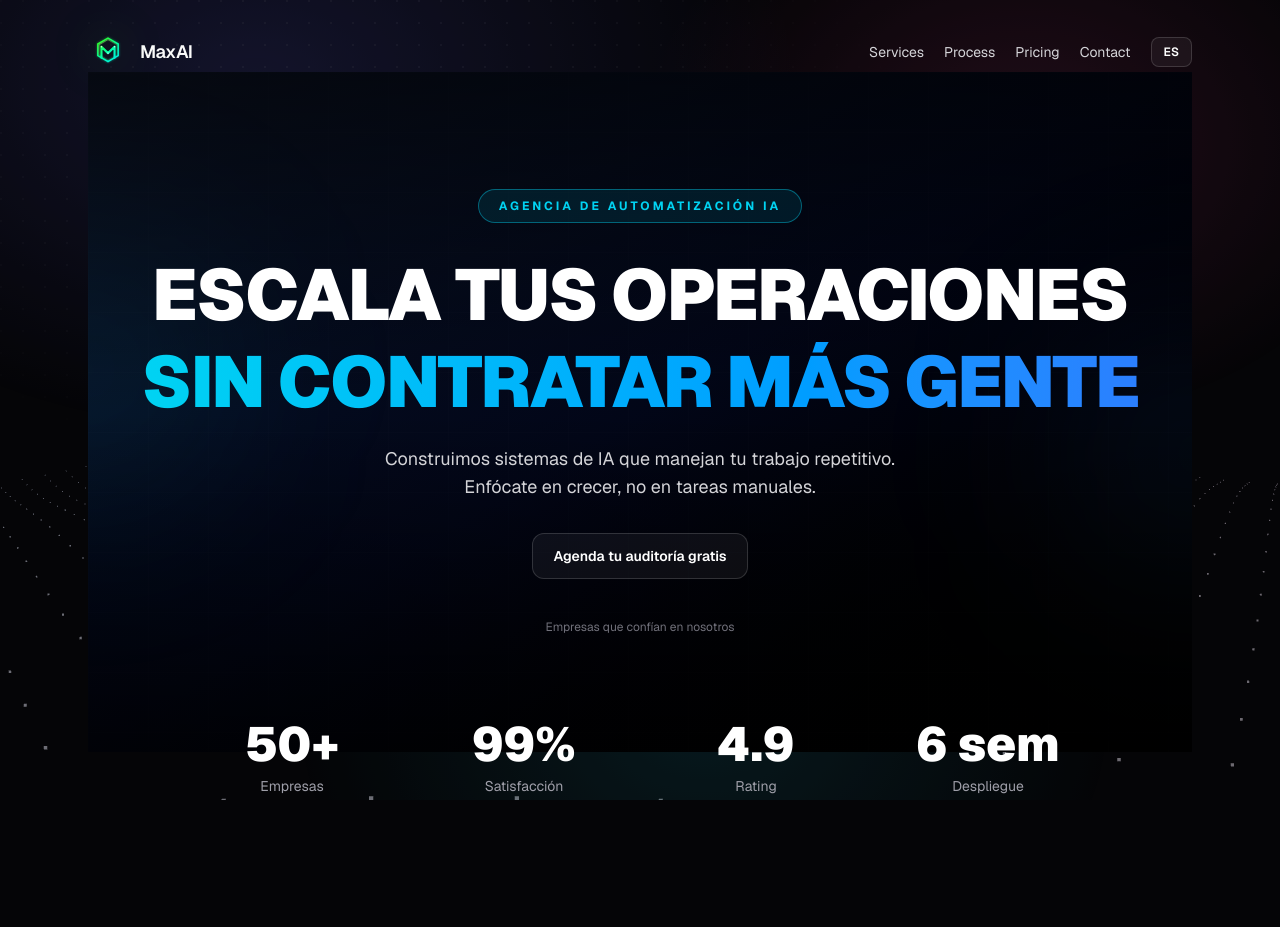
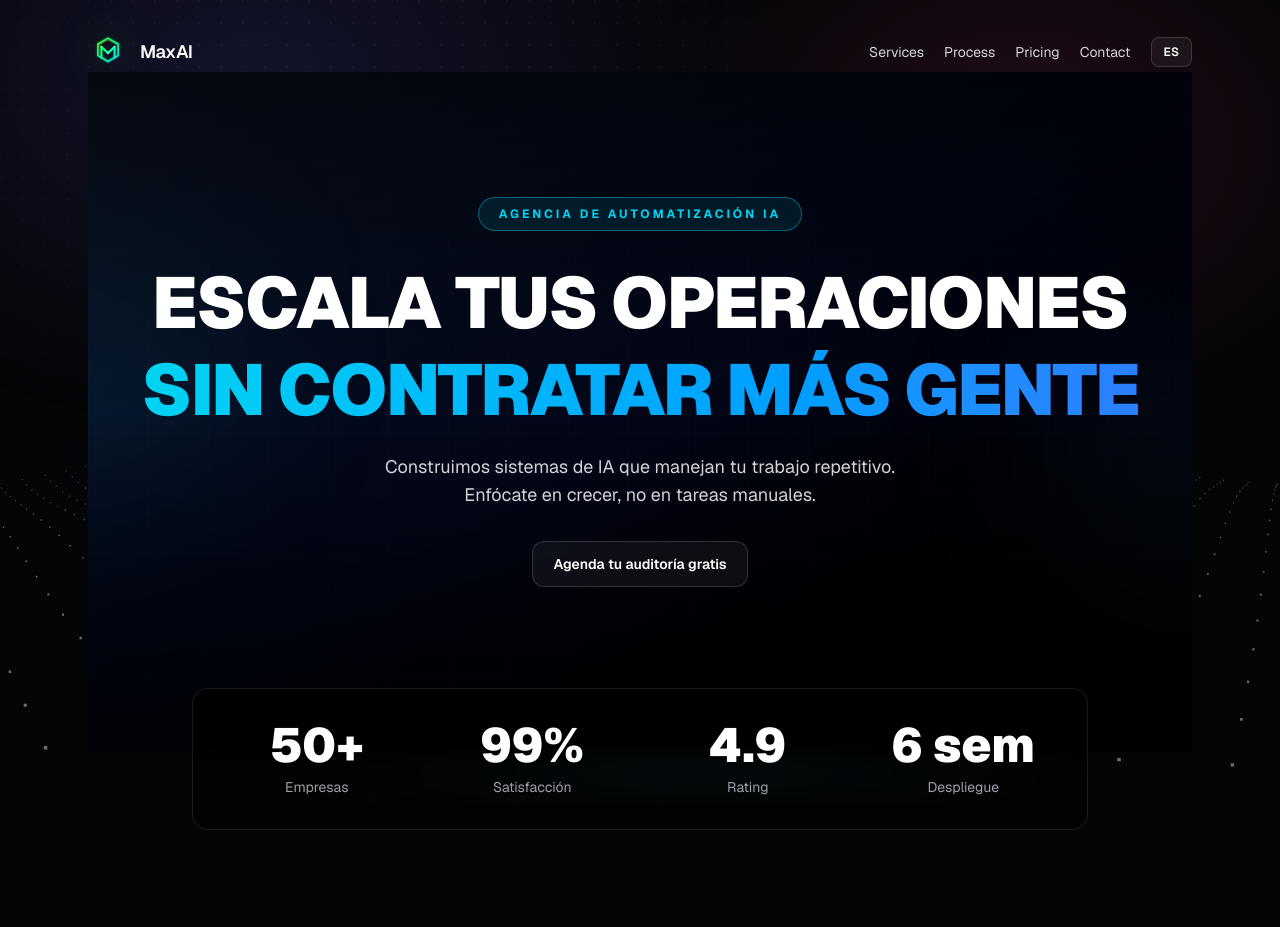
Before and after one commit to MaxSosaD/maxai-agency-site, a Next.js app: page /en in a window 1280 px wide. Shown: the top 927 px of the page. Built offline with nearby package versions, Linux system fonts and the light colour scheme.

Commit message:
Fix: stats en recuadro, texto de confianza quitado

```diff
--- a/src/app/[locale]/page.tsx
+++ b/src/app/[locale]/page.tsx
@@ -473,18 +473,20 @@ export default function Page({
             transition={{ duration: 0.6, delay: 1 }}
             className="mt-10 text-center text-xs text-zinc-500"
           >
-            Empresas que confían en nosotros
+            {/* Trust indicators - eliminado */}
           </motion.p>
         </div>
       </section>
 
-      {/* STATS */}
-      <section className="px-6 py-12 md:px-12 -mt-20 relative z-30">
-        <div className="mx-auto grid max-w-4xl grid-cols-2 gap-8 md:grid-cols-4">
-          <StatCard value="50+" label="Empresas" delay={0} />
-          <StatCard value="99%" label="Satisfacción" delay={0.1} />
-          <StatCard value="4.9" label="Rating" delay={0.2} />
-          <StatCard value="6 sem" label="Despliegue" delay={0.3} />
+      {/* STATS - en recuadro */}
+      <section className="px-6 py-0 md:px-12 -mt-16 relative z-30">
+        <div className="mx-auto max-w-4xl rounded-2xl border border-white/10 bg-black/60 backdrop-blur-sm p-6 md:p-8">
+          <div className="grid grid-cols-2 gap-8 md:grid-cols-4">
+            <StatCard value="50+" label="Empresas" delay={0} />
+            <StatCard value="99%" label="Satisfacción" delay={0.1} />
+            <StatCard value="4.9" label="Rating" delay={0.2} />
+            <StatCard value="6 sem" label="Despliegue" delay={0.3} />
+          </div>
         </div>
       </section>
 
```
